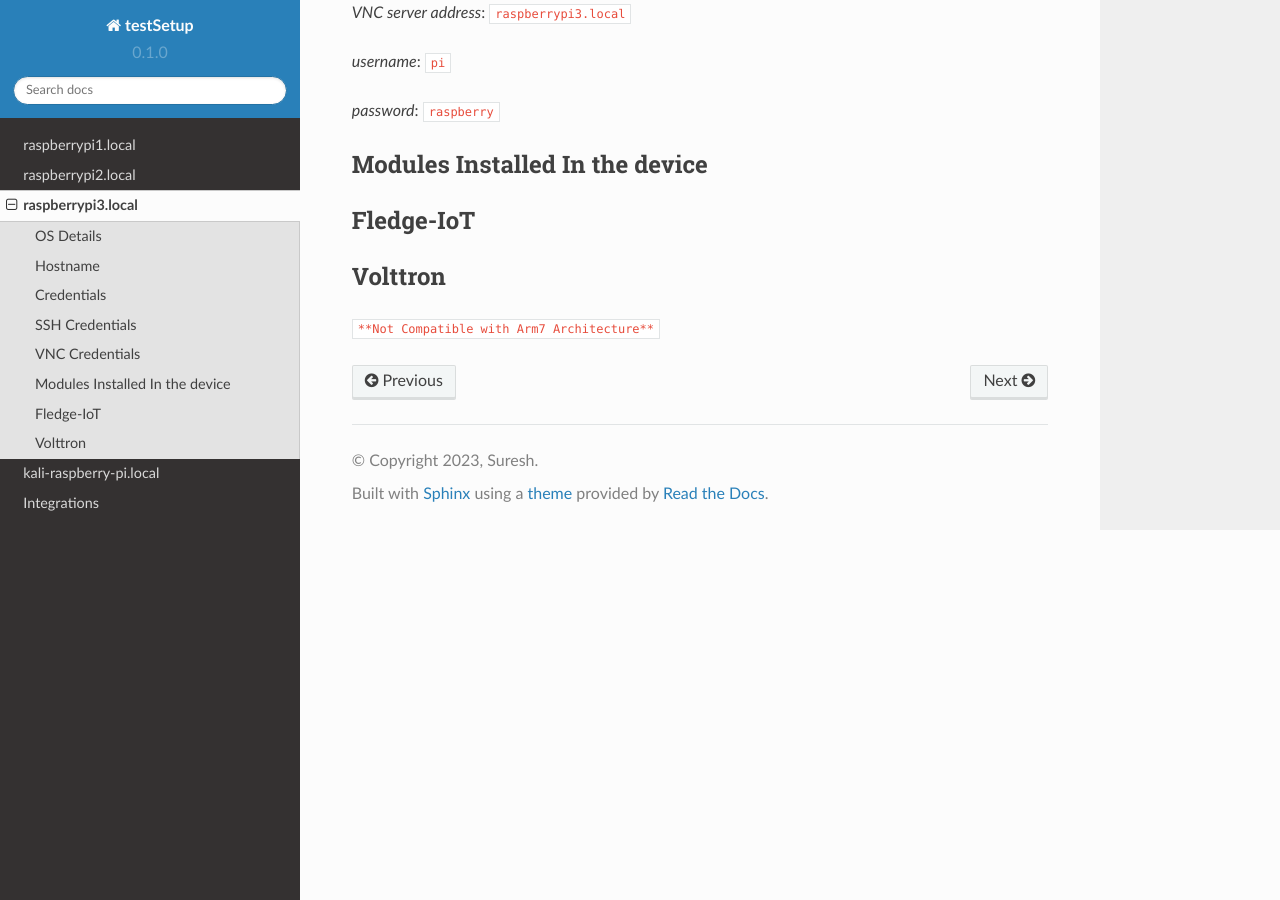
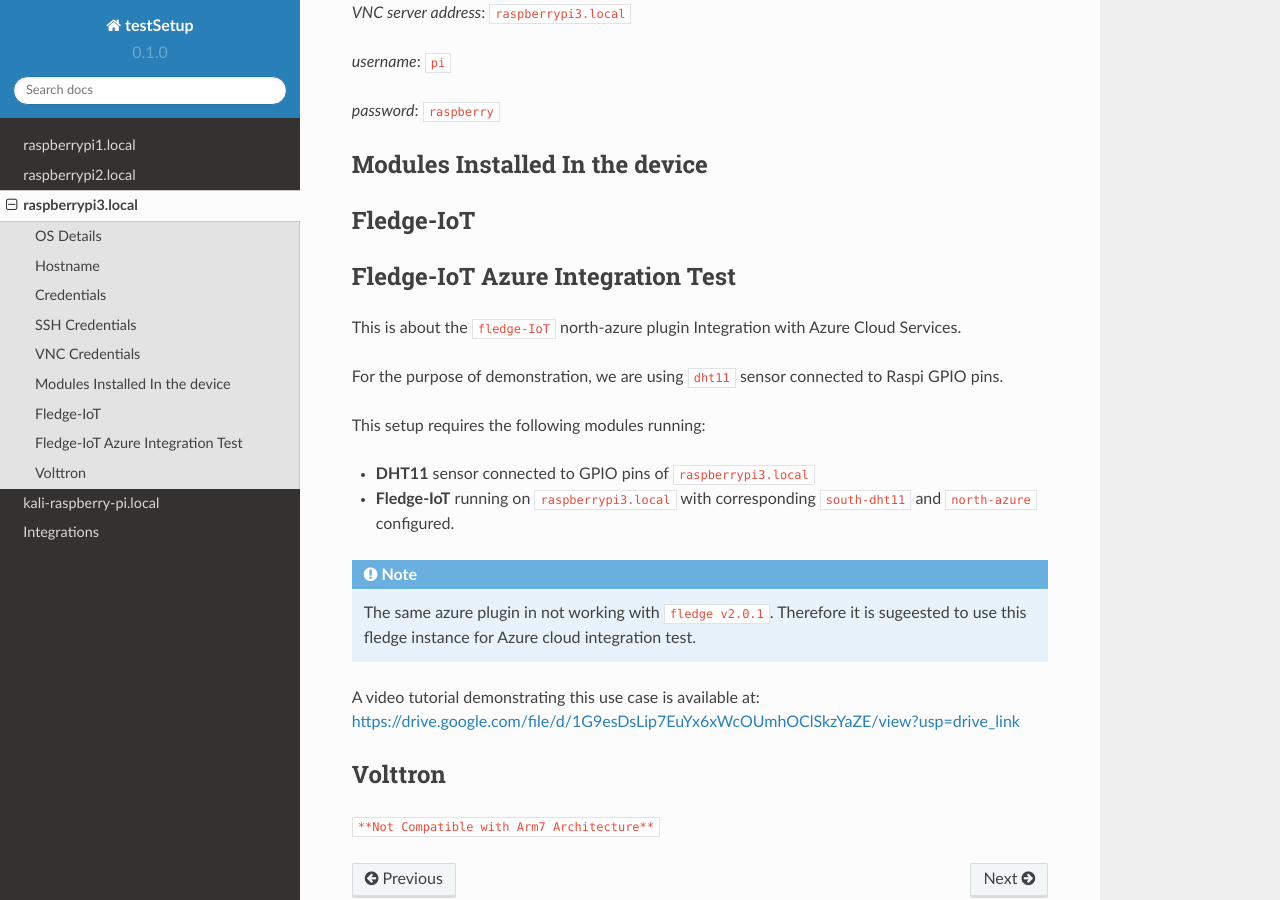
Before and after one commit to suresh-iitr/setup, a Sphinx documentation site: the page built from docs/source/raspberrypi3.rst, in a window 1280 px wide and 900 px high, scrolled down 968 px. Built offline with Sphinx 7.4.7 and the Read the Docs theme 2.0.0, drawn with Linux system fonts in a browser that asks for light colours.

Commit message:
Update raspberrypi3.rst

```diff
--- a/docs/source/raspberrypi3.rst
+++ b/docs/source/raspberrypi3.rst
@@ -56,6 +56,32 @@
 Fledge-IoT
 ======
 
+
+
+======
+Fledge-IoT Azure Integration Test
+======
+
+
+This is about the ``fledge-IoT`` north-azure plugin Integration with Azure Cloud Services.
+
+For the purpose of demonstration, we are using ``dht11`` sensor connected to Raspi GPIO pins.
+
+
+This setup requires the following modules running:
+
+- **DHT11** sensor connected to GPIO pins of ``raspberrypi3.local``
+
+- **Fledge-IoT** running on ``raspberrypi3.local`` with corresponding ``south-dht11`` and ``north-azure`` configured.
+
+.. note::
+
+   The same azure plugin in not working with ``fledge v2.0.1``. Therefore it is sugeested to use this fledge instance for Azure cloud integration test.
+
+
+A video tutorial demonstrating this use case is available at: https://drive.google.com/file/d/1G9esDsLip7EuYx6xWcOUmhOClSkzYaZE/view?usp=drive_link
+
+
 ======
 Volttron
 ======
```
